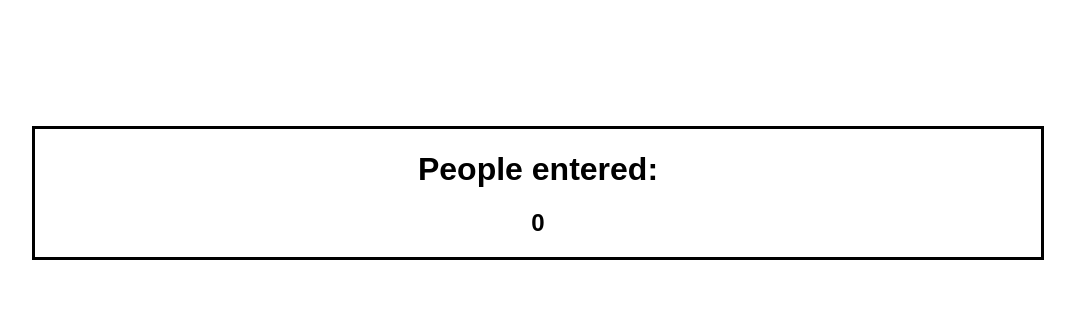
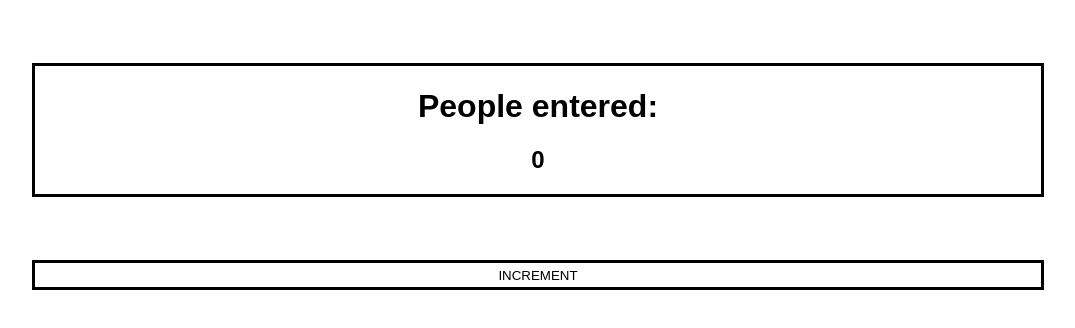
Before and after one commit to lumoski/passenger-counter, a plain HTML site: page index.html in a window 1280 px wide. Shown: the whole page, without its empty margins (102-1177 px from the left). Drawn offline with Linux system fonts and the light colour scheme.

Commit message:
add-button

```diff
--- a/index.css
+++ b/index.css
@@ -5,6 +5,21 @@ body {
 }
 
 div {
-    margin: 10%;
+    margin: 5% 10% 5% 10%;
     border: solid;
 }
+
+button {
+    width: 80%;
+    height: 30px;
+    background: none;
+    border: solid;
+}
+
+button:hover {
+    background-color: aqua;
+}
+
+button:active {
+    background-color: red;
+}
--- a/index.html
+++ b/index.html
@@ -12,6 +12,7 @@
         <h1>People entered:</h1>
         <h2 id="count_el">0</h2>
     </div>
+    <button id="increment-btn">INCREMENT</button>
 
     <script src="index.js"></script>
 </body>
```
